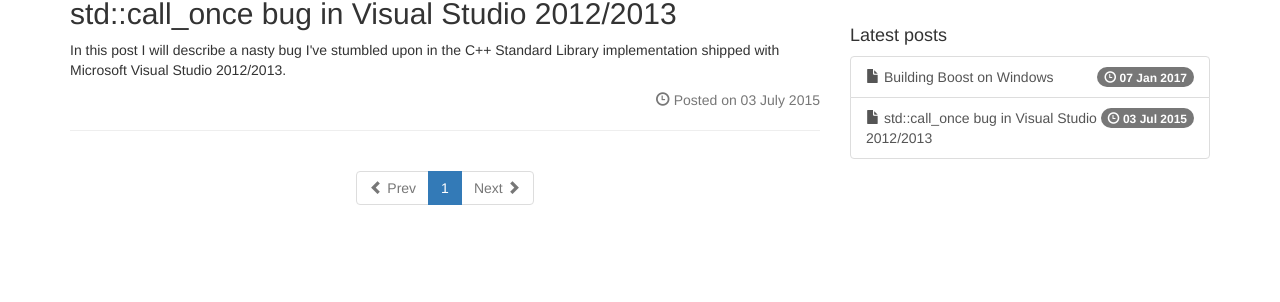
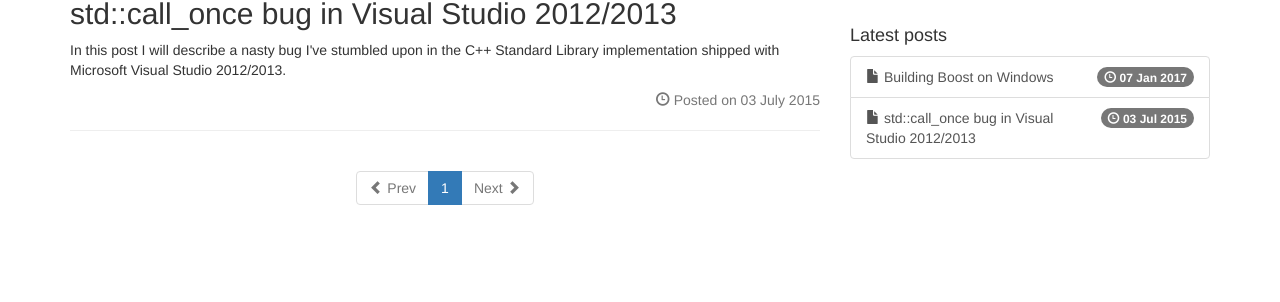
Before and after one commit to egor-tensin/jekyll-theme, a Jekyll site: the page built from index.html, in a window 1280 px wide. Shown: the part 248-550 px from the top of the page. Built offline with Jekyll 4.4.1, drawn with Linux system fonts in a browser that asks for light colours; nearby versions of some CDN libraries; the list of posts is cut into pages by our own code.

Commit message:
add comments to CSS classes

```diff
--- a/css/code-nowrap.css
+++ b/css/code-nowrap.css
@@ -1,3 +1,4 @@
+/* So that things like <code>runtime-link=dynamic</code> don't wrap on =. */
 code {
   white-space: nowrap;
 }
--- a/css/common/misc.css
+++ b/css/common/misc.css
@@ -4,6 +4,7 @@
 .wider {
   max-width: 600px;
 }
+/* "Header link" becomes blue inside of <hN><a>Header link</a></hN> otherwise. */
 h1 a,
 h2 a,
 h3 a,
@@ -12,3 +13,7 @@
 h6 a {
   color: inherit;
 }
+/* Link captions become too close to badges on the sidebar. */
+span.badge {
+  margin-left: .5em;
+}
```
